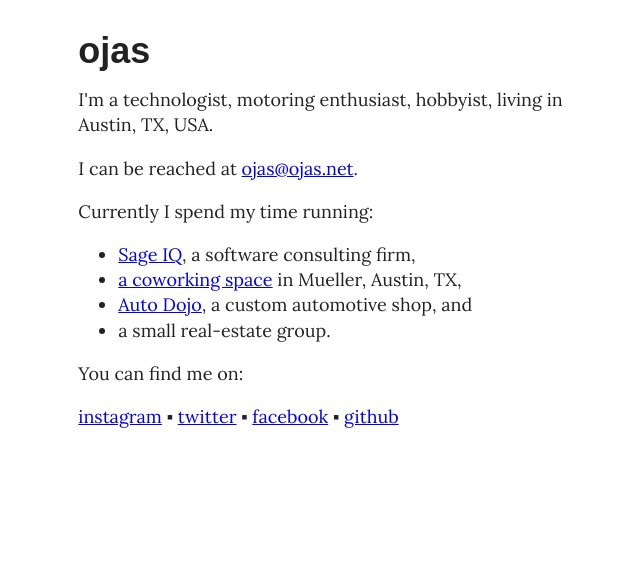
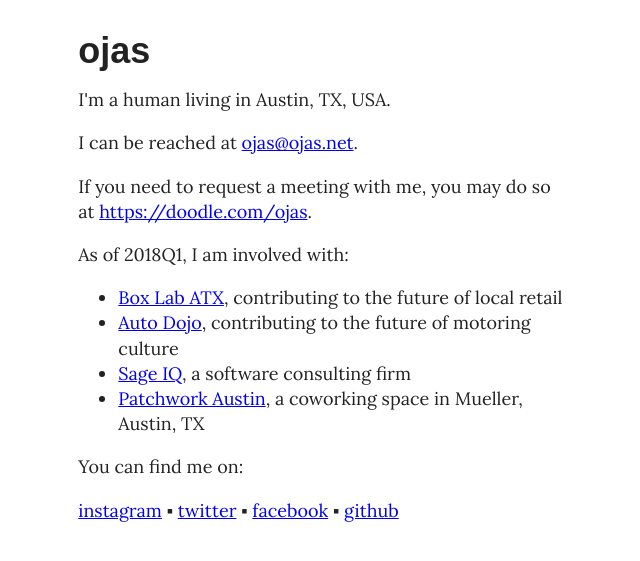
Before and after one commit to ojas/ojas.github.io, a Jekyll site: the page built from index.md, in a window 1280 px wide. Shown: the top 561 px of the page, without its empty margins (316-956 px from the left). Built offline with Jekyll 4.4.1, drawn with Linux system fonts in a browser that asks for light colours.

Commit message:
updated home page

```diff
--- a/index.md
+++ b/index.md
@@ -3,14 +3,15 @@
 ---
 
 <h1>ojas</h1>
-<p>I'm a technologist, motoring enthusiast, hobbyist, living in Austin, TX, USA.</p>
+<p>I'm a human living in Austin, TX, USA.</p>
 <p>I can be reached at <a href="mailto:ojas@ojas.net">ojas@ojas.net</a>.</p>
-<p>Currently I spend my time running:</p>
+<p>If you need to request a meeting with me, you may do so at <a href="https://doodle.com/ojas">https://doodle.com/ojas</a>.</p>
+<p>As of 2018Q1, I am involved with:</p>
 <ul>
-	<li><a href="http://sage-iq.com">Sage IQ</a>, a software consulting firm,</li>
-	<li><a href="http://www.patchworkaustin.com">a coworking space</a> in Mueller, Austin, TX,</li>
-	<li><a href="http://auto-dojo.com">Auto Dojo</a>, a custom automotive shop, and</li>
-	<li>a small real-estate group.</li>
+	<li><a href="http://boxlabatx.com/">Box Lab ATX</a>, contributing to the future of local retail</li>
+	<li><a href="http://auto-dojo.com">Auto Dojo</a>, contributing to the future of motoring culture</li>
+	<li><a href="http://sage-iq.com">Sage IQ</a>, a software consulting firm</li>
+	<li><a href="http://www.patchworkaustin.com">Patchwork Austin</a>, a coworking space in Mueller, Austin, TX</li>
 </ul>
 <p>You can find me on:</p>
 <ul class="judd">
```
